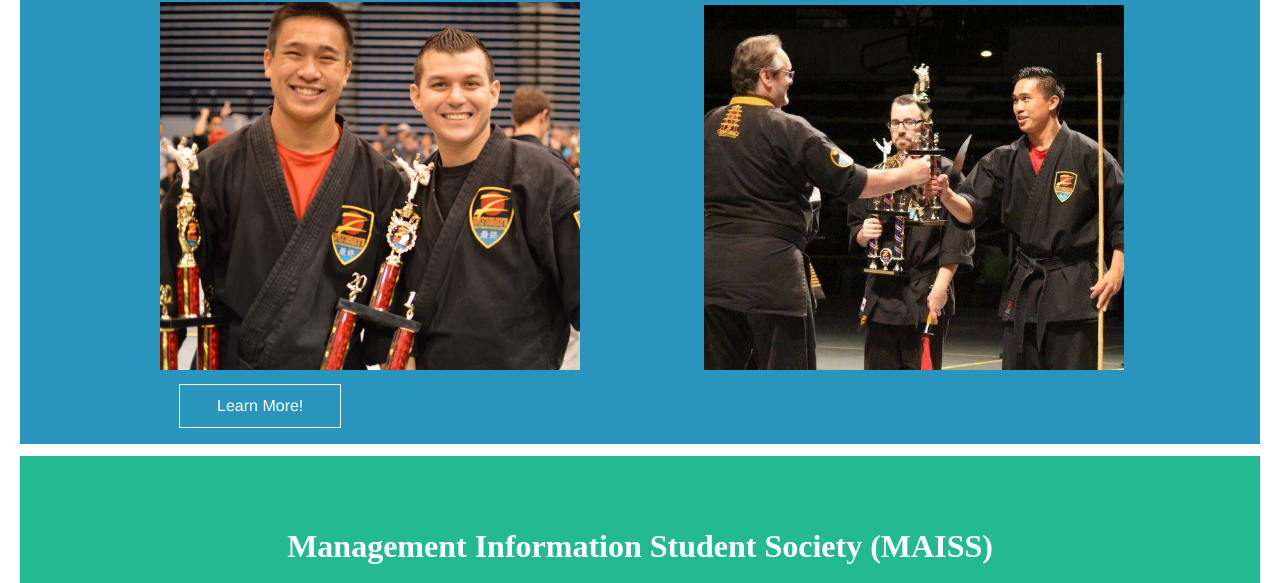
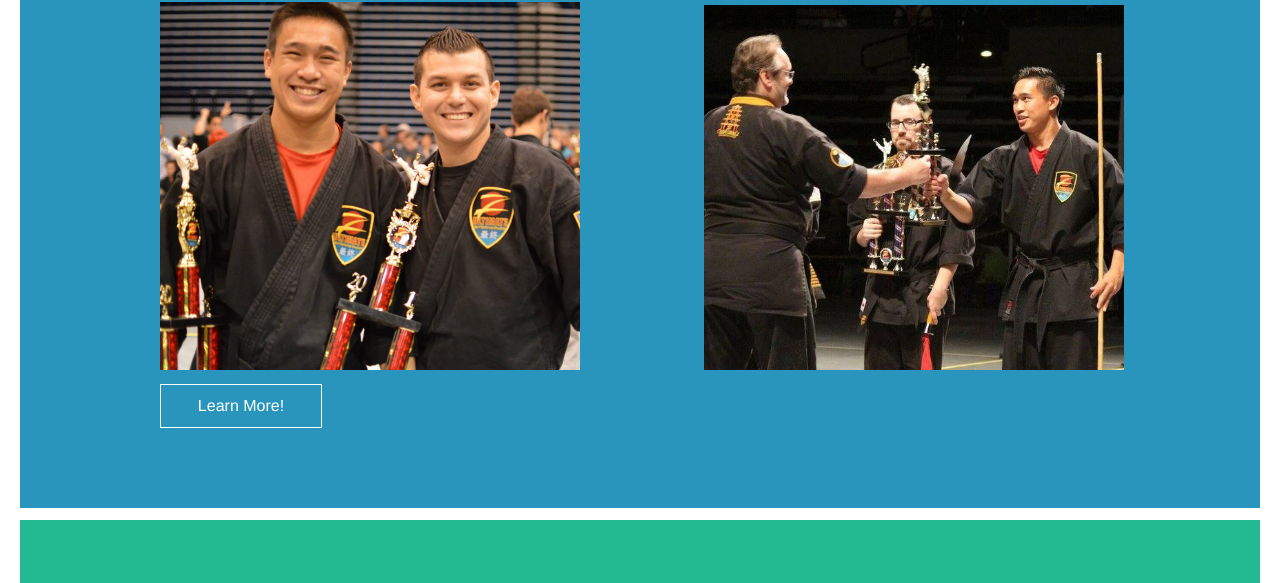
Before and after one commit to Saengsri/socialMediaAccounts, a plain HTML site: page jsaengsriPersonal.html in a window 1280 px wide. Shown: the part 178-761 px from the top of the page. Drawn offline with nearby package versions, Linux system fonts and the light colour scheme.

Commit message:
Update jsaengsriPersonal.css

```diff
--- a/css/jsaengsriPersonal.css
+++ b/css/jsaengsriPersonal.css
@@ -70,7 +70,7 @@ img {
 	font-family: helvetica;
 	text-align: center;
 	border: white 1px solid;
-	left: 14%;
-	position: absolute;
+	left: 10%;
+	position: relative;
 	margin: 10px 0px 10px 0px;;
 }
```
